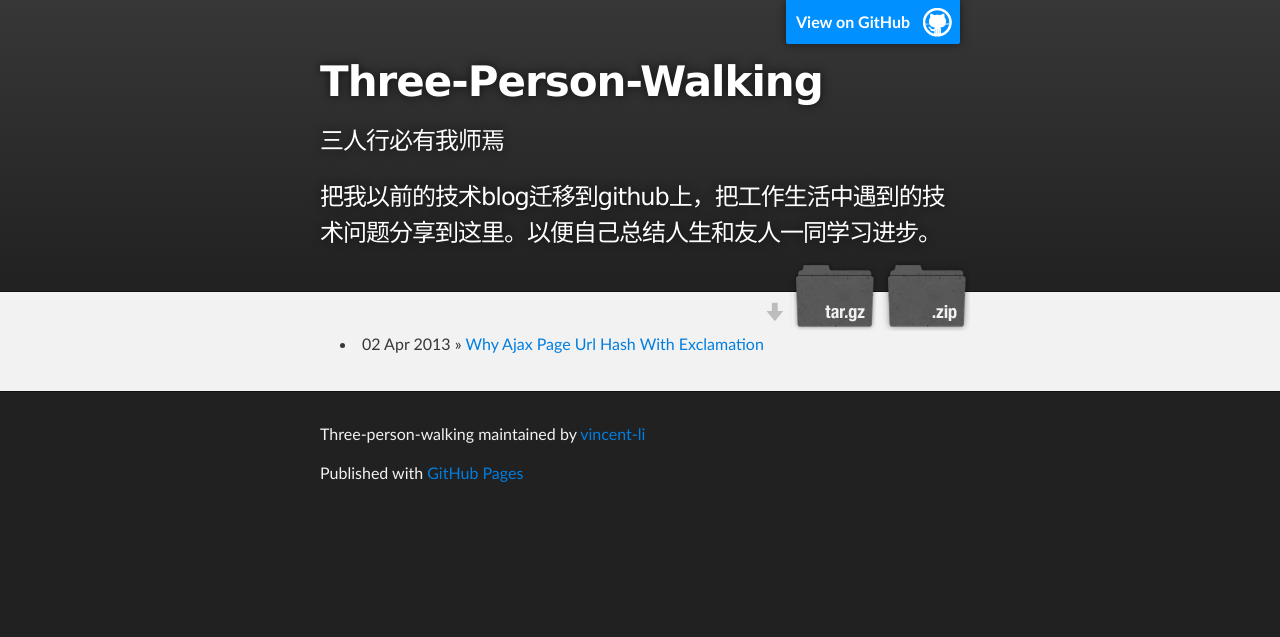
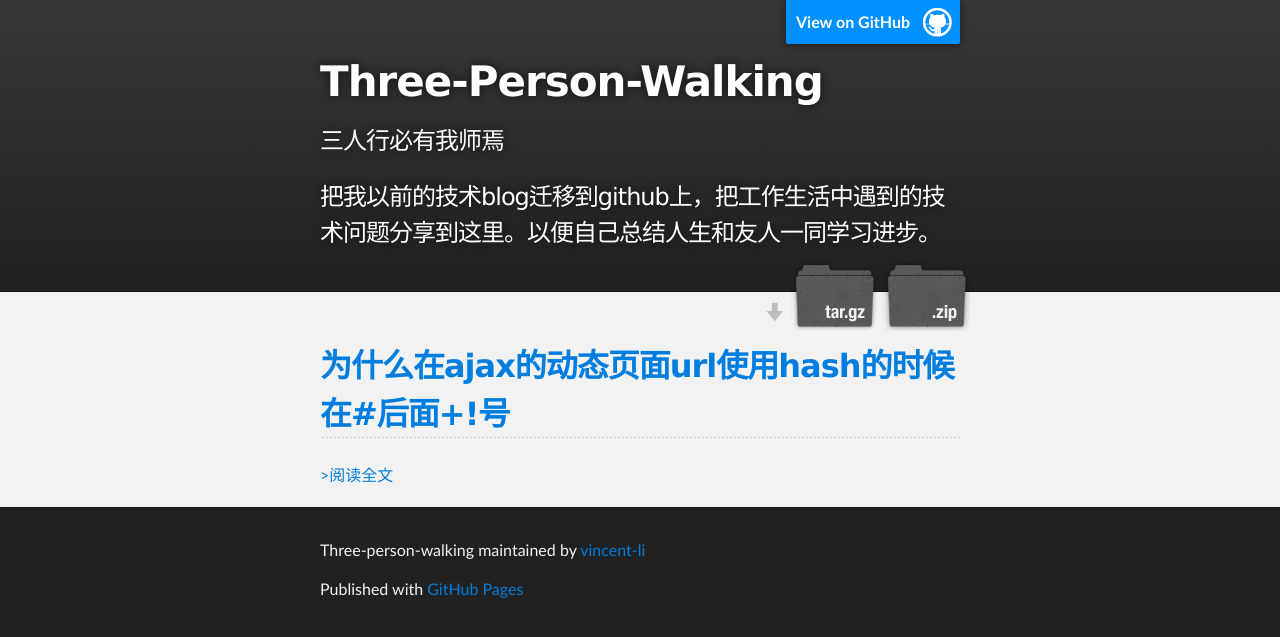
Before and after one commit to vincent-li/three-person-walking, a Jekyll site: the page built from index.html, in a window 1280 px wide. Shown: the top 637 px of the page. Built offline with Jekyll 4.4.1, drawn with Linux system fonts in a browser that asks for light colours; Markdown is read by kramdown in place of the engine named in the settings.

Commit message:
改动写入文章

```diff
--- a/_config.yml
+++ b/_config.yml
@@ -1,2 +1,4 @@
 markdown: rdiscount
 pygments: true
+baseurl:    /three-person-walking
+url: http://vincent-li.github.com
--- /dev/null
+++ b/_posts/2013-04-2-why-ajax-page-url-hash-with-exclamation.html
@@ -0,0 +1,5 @@
+---
+layout: default
+title: 为什么在ajax的动态页面url使用hash的时候在#后面+!号
+---
+{{ page.title }}
--- a/_posts/2013-04-2-why-ajax-page-url-hash-with-exclamation.textile
+++ /dev/null
@@ -1,2 +0,0 @@
-{{ page.title }}
-fsadfasf
--- a/index.html
+++ b/index.html
@@ -2,11 +2,38 @@
 layout: default
 title: Three-Person-Walking
 ---
-<ul class="posts">
-    {% for post in site.posts %}
-    <li>
-        <span>{{ post.date | date_to_string }}</span> &raquo;
-        <a href="{{ post.url }}">{{ post.title }}</a>
-    </li>
-    {% endfor %}
-</ul>
+{% for post in site.posts %}
+    <div class="post">
+        <h2 class="title">
+            <a href="{{post.url}}">{{post.title}}</a>
+        </h2>
+
+        <div class="post_body">
+            <div class="p_part">
+                <p>{{post.short}}</p>
+            </div>
+
+            <div class="p_part">
+                <p></p>
+
+                <p></p>
+            </div>
+
+            <div class="p_part">
+                <p></p>
+            </div>
+        </div>
+
+        <span class="date">{{date_to_string}}</span>
+
+        <div class="tags">
+
+        </div>
+
+
+        <div class="read_more">
+            <a href="{{post.url}}">>阅读全文</a>
+        </div>
+
+    </div>
+{% endfor %}
```
